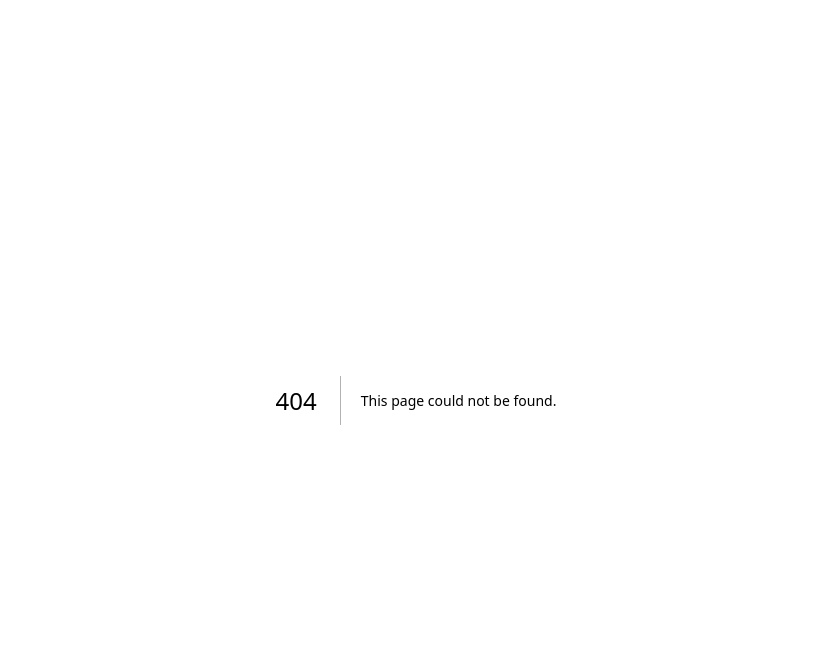
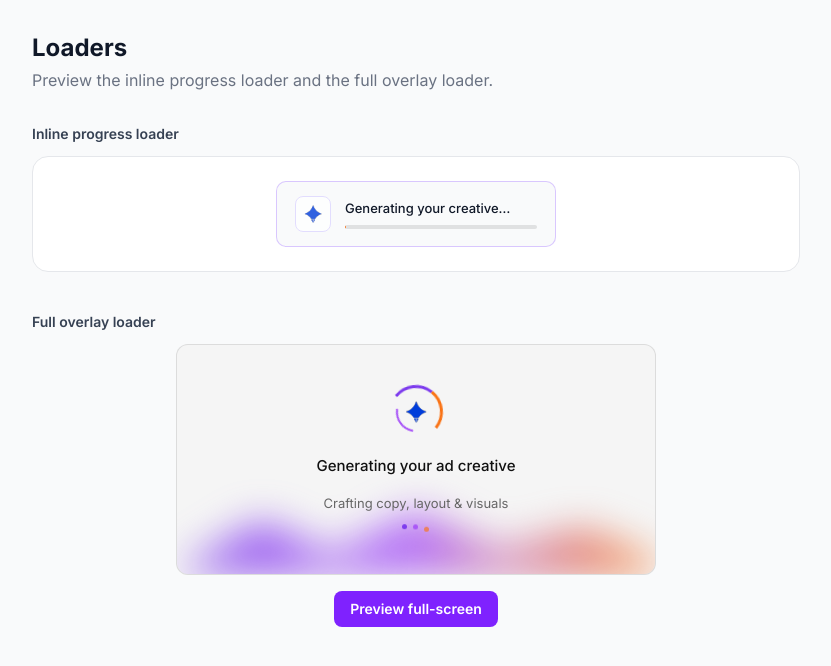
Before and after one commit to rexcreativeklux-svg/creative-klux, a Next.js app: page /logo-test in a window 1280 px wide. Before the commit this address had no page. Shown: the top 666 px of the page, without its empty margins (224-1055 px from the left). Built offline with nearby package versions, Linux system fonts and the light colour scheme.

Commit message:
added mountain bottom

```diff
--- a/src/app/(components)/loaders/full-overlay-loader.jsx
+++ b/src/app/(components)/loaders/full-overlay-loader.jsx
@@ -17,8 +17,8 @@
     embedded = false,
 }) {
     const wrapClass = embedded
-        ? "relative w-full max-w-[480px] min-h-[200px] rounded-xl border border-black/10 bg-[#f5f5f5] flex flex-col items-center justify-center gap-4 p-10"
-        : "fixed right-0 bottom-0 z-[120] flex flex-col items-center justify-center gap-4 bg-[#f5f5f5]";
+        ? "relative overflow-hidden w-full max-w-[480px] min-h-[200px] rounded-xl border border-black/10 bg-[#f5f5f5] flex flex-col items-center justify-center gap-4 p-10"
+        : "fixed right-0 bottom-0 z-[120] overflow-hidden flex flex-col items-center justify-center gap-4 bg-[#f5f5f5]";
 
     // Non-embedded: start after the sidebar (left) and below the header (top).
     // Both vars are published by the dashboard layout and fall back to 0 so it's
@@ -29,6 +29,30 @@
 
     return (
         <div className={wrapClass} style={wrapStyle}>
+            {/* Mountain-shaped blurred glow at the foot */}
+            <div className="pointer-events-none absolute inset-x-0 bottom-0 h-2/5">
+                <svg
+                    viewBox="0 0 400 160"
+                    preserveAspectRatio="none"
+                    className="w-full h-full"
+                    style={{ filter: "blur(20px)" }}
+                >
+                    <defs>
+                        <linearGradient id="ck-mtn" x1="0" y1="0" x2="1" y2="0">
+                            <stop offset="0%"   stopColor={VIOLET}     stopOpacity="0.9" />
+                            <stop offset="50%"  stopColor={VIOLET_MID} stopOpacity="0.85" />
+                            <stop offset="100%" stopColor={CORAL}      stopOpacity="0.85" />
+                        </linearGradient>
+                    </defs>
+                    <path
+                        d="M0,160 L70,70 L130,128 L200,52 L270,122 L340,84 L400,138 L400,160 Z"
+                        fill="url(#ck-mtn)"
+                    />
+                </svg>
+            </div>
+
+            {/* Content (above the glow) */}
+            <div className="relative z-10 flex flex-col items-center gap-4">
             {/* Dual spinning rings + centre spark */}
             <div className="relative w-[54px] h-[54px]">
                 <div
@@ -77,6 +101,7 @@
                     />
                 ))}
             </div>
+            </div>
         </div>
     );
 }
--- a/src/app/(dashboard)/(pages)/studio/create-from-url/page.jsx
+++ b/src/app/(dashboard)/(pages)/studio/create-from-url/page.jsx
@@ -444,33 +444,15 @@
     }
   };
 
-  // ── Generate ─────────────────────────────────────────────────────────────
-  const handleGenerate = async () => {
-    if (!brandName.trim()) { toast.error('Please enter a brand name'); return; }
-    setGenerating(true);
-    try {
-      const selectedSize = getSelectedSize();
-      const validImages  = croppedImages.filter(Boolean);
-      const isVideo      = isAds && adSubType === 'video';
-
-      // Resolve the chosen size's label (for Scraive category + redesign payload)
-      const selectedSizeLabel = !isAds
-        ? socialSize
-        : (adSubType === 'video' ? videoSize : adSize);
-      const scraiveCategory = (selectedSizeLabel || '').toLowerCase().replace(/\s+/g, '_');
-
-      // ── Resolve image URLs ──────────────────────────────────────────────
-      // - Items with a real https sourceUrl → use as-is (no upload needed).
-      // - Items that are File objects (cropped, dropped, picker-cropped) → upload
-      //   to /image-gallery so the backend can fetch the cropped version.
-      // - Items with only a blob: previewUrl → drop (unreachable from backend).
-      const resolvedUrls = await Promise.all(
+  // ── Shared generate helpers ───────────────────────────────────────────────
+  // Resolve cropped/selected images to real URLs (used by both backends):
+  //  - real https sourceUrl → as-is; File → upload to /image-gallery; blob → drop.
+  const resolveImageUrls = async (validImages) =>
+    (await Promise.all(
       validImages.map(async (item) => {
-          // Existing real URL (brand-strip "Use", video picker, etc.)
         if (typeof item?.sourceUrl === 'string' && item.sourceUrl.startsWith('http')) {
           return item.sourceUrl;
         }
-          // Cropped or uploaded File — push to image-gallery
         if (item instanceof File) {
           try {
             const result = await uploadImage(item);
@@ -481,17 +463,15 @@
             return null;
           }
         }
-          // Last resort — only keep if previewUrl is a real http(s) URL.
         if (typeof item?.previewUrl === 'string' && item.previewUrl.startsWith('http')) {
           return item.previewUrl;
         }
         return null;
       })
-      );
+    )).filter(Boolean);
 
-      const imageUrls = resolvedUrls.filter(Boolean);
-
-      const payload = {
+  // Base payload shared by both backends (no `templates`).
+  const buildPayload = ({ imageUrls, selectedSize, scraiveCategory, isVideo }) => ({
     creativeType: isAds ? 'ads_creative' : 'social_creative',
     categoryType: isAds ? adSubType : 'posts',
     brand_id: activeBrandId,
@@ -511,15 +491,98 @@
     type_size: selectedSize,
     ...(isAds ? {} : { tone: postTone, platforms: targetPlatform }),
     generatedAt: new Date().toISOString(),
+  });
+
+  // Common prep both functions need (size + images + base payload).
+  const prepare = async () => {
+    const selectedSize = getSelectedSize();
+    const validImages  = croppedImages.filter(Boolean);
+    const isVideo      = isAds && adSubType === 'video';
+    const selectedSizeLabel = !isAds
+      ? socialSize
+      : (adSubType === 'video' ? videoSize : adSize);
+    const scraiveCategory = (selectedSizeLabel || '').toLowerCase().replace(/\s+/g, '_');
+    const imageUrls = await resolveImageUrls(validImages);
+    const payload = buildPayload({ imageUrls, selectedSize, scraiveCategory, isVideo });
+    return { selectedSize, selectedSizeLabel, isVideo, payload };
   };
 
-      // ── createDesign → /design/generate-design/involk_llm ─────────────────
-      // Bypasses Scraive + /creatives/redesign — the backend generates the design
-      // itself from brand_details (no templates).
+  // ═══ OPTION A — Scraive templates → POST /creatives/redesign (streamed batches) ═══
+  const generateViaRedesign = async () => {
+    setGenerating(true);
+    try {
+      const { selectedSize, selectedSizeLabel, isVideo, payload: base } = await prepare();
+
+      const templateRes = await fetchDesignTemplates({
+        type: isVideo ? 'video' : 'image',
+        category: selectedSizeLabel,
+        type_size: selectedSize,
+      });
+      if (!templateRes?.ok) {
+        toast.error(templateRes?.message || 'Failed to fetch templates');
         setGenerating(false);
+        return;
+      }
+      const templates = Array.isArray(templateRes.data) ? templateRes.data : [];
+      if (!templates.length) {
+        toast.error('No templates found for this size');
+        setGenerating(false);
+        return;
+      }
+
+      const payload = { ...base, templates };
+      const expectedCount = templates.length;
+      let isFirstBatch = true;
+      const res = await generateCustomCreative(payload, (batch) => {
+        if (!batch.ok) return;
+        const variations = batch.variations || [];
+        const assets = batch.assets || [];
+        if (isFirstBatch) {
+          isFirstBatch = false;
+          setGenerating(false);
+          if (variations.length || assets.length) {
+            setResult({
+              type: 'design', variations, assets, expectedCount, done: false,
+              reply: batch.data?.reply || '', meta: batch.data?.meta || {},
+            });
+          }
+        } else {
+          setResult((prev) => {
+            if (!prev) return { type: 'design', variations, assets, expectedCount, done: false };
+            return {
+              ...prev,
+              variations: [...(prev.variations || []), ...variations],
+              assets: [...(prev.assets || []), ...assets],
+            };
+          });
+        }
+      });
+
+      if (!res.ok) {
+        setResult((prev) => prev ? { ...prev, done: true } : prev);
+        throw new Error(res.message || 'Generation failed');
+      }
+      const data = res.data;
+      if (!data?.variations?.length && !data?.assets?.length) {
+        throw new Error('No results returned from generation');
+      }
+      setResult((prev) => prev ? { ...prev, done: true } : prev);
+    } catch (err) {
+      toast.error(err.message || 'Generation failed. Please try again.');
+    } finally {
+      setGenerating(false);
+    }
+  };
+
+  // ═══ OPTION B — POST /design/generate-design/involk_llm (no Scraive, single design) ═══
+  const generateViaLLM = async () => {
+    setGenerating(true);
+    try {
+      const { isVideo, payload } = await prepare();
+
+      // Keep the overlay up for the whole involk_llm request (single call, no streaming).
       const createRes = await createDesign(payload);
       console.log('🎨 createDesign output (create-from-url):', createRes);
-
       if (!createRes?.ok) {
         throw new Error(createRes?.message || 'Generation failed');
       }
@@ -529,7 +592,6 @@
       const data = createRes.raw || createRes.data || {};
       let variations = Array.isArray(data.variations) ? data.variations : [];
       const assets = Array.isArray(data.assets) ? data.assets : [];
-
       if (!variations.length && data.design) {
         variations = [{
           id: `cd-${Date.now()}`,
@@ -540,23 +602,26 @@
           copy: data.copy || {},
         }];
       }
-
       if (!variations.length && !assets.length) {
         throw new Error('No results returned from generation');
       }
-
       setResult({
-        type: 'design',
-        variations,
-        assets,
-        expectedCount: variations.length || assets.length || 1,
-        done: true,
+        type: 'design', variations, assets,
+        expectedCount: variations.length || assets.length || 1, done: true,
       });
     } catch (err) {
       toast.error(err.message || 'Generation failed. Please try again.');
     } finally {
       setGenerating(false);
     }
+  };
+
+  // ── Generate — pick the backend by uncommenting ONE line ───────────────────
+  const handleGenerate = async () => {
+    if (!brandName.trim()) { toast.error('Please enter a brand name'); return; }
+
+    await generateViaLLM();          // OPTION B: /design/generate-design/involk_llm (active)
+    // await generateViaRedesign();  // OPTION A: Scraive → /creatives/redesign
   };
 
   // ── RESULT VIEW ───────────────────────────────────────────────────────────
--- /dev/null
+++ b/src/app/logo-test/page.jsx
@@ -0,0 +1,49 @@
+"use client";
+
+import { useState } from "react";
+import InlineProgressLoader from "@/app/(components)/loaders/inline-progress-loader";
+import FullOverlayLoader from "@/app/(components)/loaders/full-overlay-loader";
+
+// Dev helper page to preview the loader components. Navigate to /logo-test
+// (public — not behind ProtectedRoute).
+
+export default function LogoTestPage() {
+    const [showOverlay, setShowOverlay] = useState(false);
+
+    return (
+        <div className="min-h-screen bg-gray-50 p-8">
+            <div className="max-w-3xl mx-auto">
+                <h1 className="text-2xl font-bold text-gray-900 mb-1">Loaders</h1>
+                <p className="text-gray-500 mb-8">Preview the inline progress loader and the full overlay loader.</p>
+
+                {/* Inline progress loader */}
+                <h2 className="text-sm font-semibold text-gray-700 mb-3">Inline progress loader</h2>
+                <div className="rounded-2xl border border-gray-200 bg-white p-6 flex justify-center mb-10">
+                    <InlineProgressLoader label="Generating your creative…" />
+                </div>
+
+                {/* Full overlay loader */}
+                <h2 className="text-sm font-semibold text-gray-700 mb-3">Full overlay loader</h2>
+                <div className="flex justify-center mb-4">
+                    <FullOverlayLoader embedded title="Generating your ad creative" subtitle="Crafting copy, layout & visuals" />
+                </div>
+                <div className="flex justify-center">
+                    <button onClick={() => setShowOverlay(true)}
+                        className="px-4 py-2 rounded-lg bg-violet-600 text-white text-sm font-semibold hover:bg-violet-700 cursor-pointer">
+                        Preview full-screen
+                    </button>
+                </div>
+            </div>
+
+            {showOverlay && (
+                <>
+                    <FullOverlayLoader title="Generating your ad creative" subtitle="Crafting copy, layout & visuals" />
+                    <button onClick={() => setShowOverlay(false)}
+                        className="fixed top-4 right-4 z-[130] px-4 py-2 rounded-lg bg-violet-600 text-white text-sm font-semibold shadow cursor-pointer">
+                        Close preview
+                    </button>
+                </>
+            )}
+        </div>
+    );
+}
```
Also changed, not shown: 1 other file (tests, documents, lock files or other folders). Lines whose indentation alone changed are shown as unchanged.
